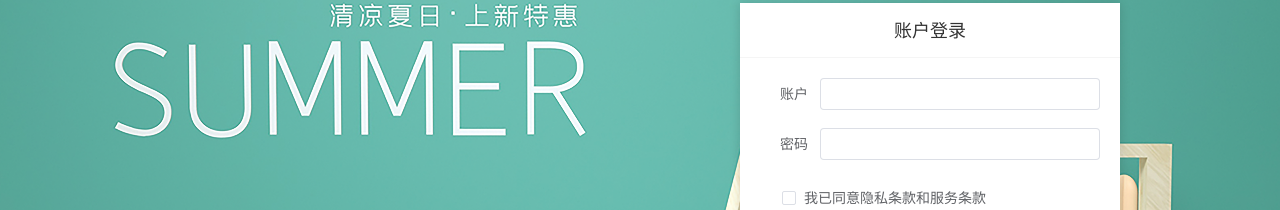
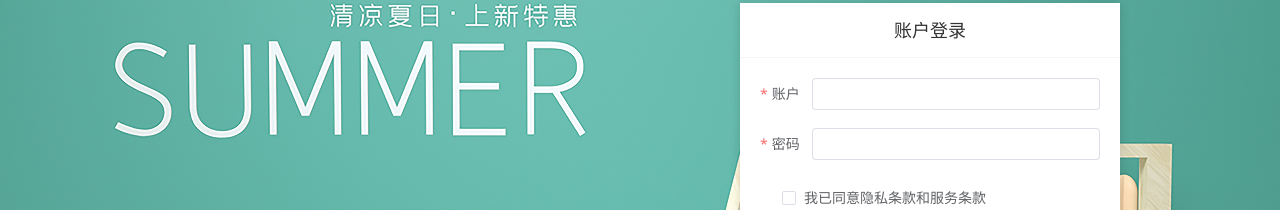
Before and after one commit to Aquarius-JS/vue-rabbit, a Vue app: page /login in a window 1280 px wide. Shown: the part 184-394 px from the top of the page. Built offline with nearby package versions, Linux system fonts and the light colour scheme; a small style sheet from the web is missing.

Commit message:
表单校验

```diff
--- a/src/views/Login/index.vue
+++ b/src/views/Login/index.vue
@@ -1,4 +1,28 @@
-<script setup></script>
+<script setup>
+	import { ref } from "vue";
+	// 表单数据对象
+	const userInfo = ref({
+		account: "",
+		password: "",
+		agree: false,
+	});
+
+	// 规则数据对象
+	const rules = {
+		account: [{ required: true, message: "用户名不能为空" }],
+		password: [
+			{ required: true, message: "密码不能为空" },
+			{ min: 6, max: 24, message: "密码长度要求6-14个字符" },
+		],
+		agree: [
+			{
+				validator: (rule, val, callback) => {
+					return val ? callback() : new Error("请先同意协议");
+				},
+			},
+		],
+	};
+</script>
 
 <template>
 	<div>
@@ -21,15 +45,17 @@
 				</nav>
 				<div class="account-box">
 					<div class="form">
-						<el-form label-position="right" label-width="60px" status-icon>
-							<el-form-item label="账户">
-								<el-input />
+						<el-form ref="formRef" :model="userInfo" :rules="rules" status-icon>
+							<el-form-item prop="account" label="账户">
+								<el-input v-model="userInfo.account" />
 							</el-form-item>
-							<el-form-item label="密码">
-								<el-input />
+							<el-form-item prop="password" label="密码">
+								<el-input v-model="userInfo.password" />
 							</el-form-item>
-							<el-form-item label-width="22px">
-								<el-checkbox size="large"> 我已同意隐私条款和服务条款 </el-checkbox>
+							<el-form-item prop="agree" label-width="22px">
+								<el-checkbox v-model="userInfo.agree" size="large">
+									我已同意隐私条款和服务条款
+								</el-checkbox>
 							</el-form-item>
 							<el-button size="large" class="subBtn">点击登录</el-button>
 						</el-form>
```
